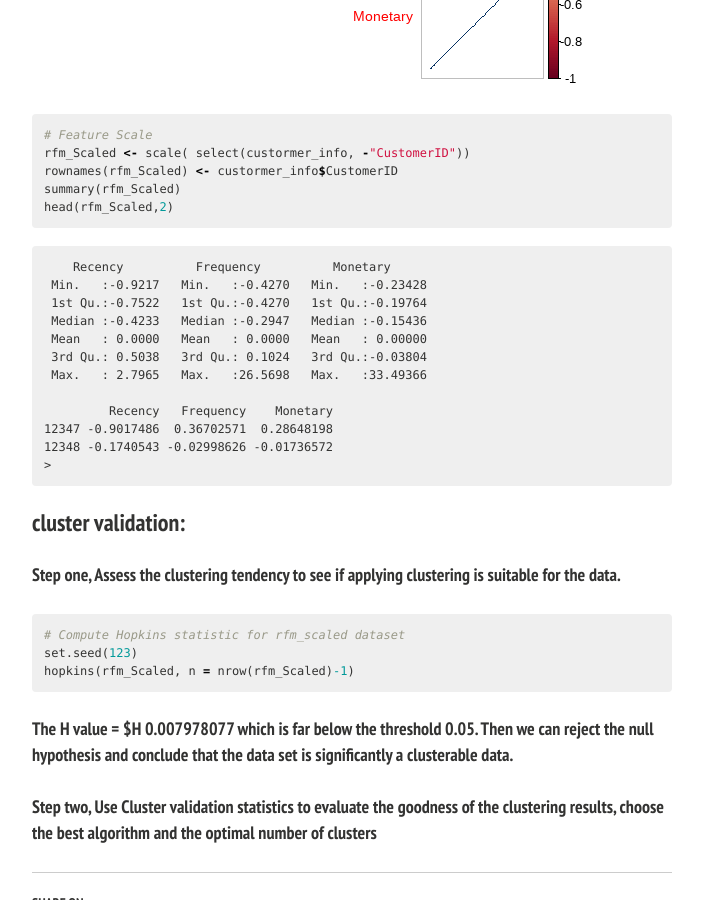
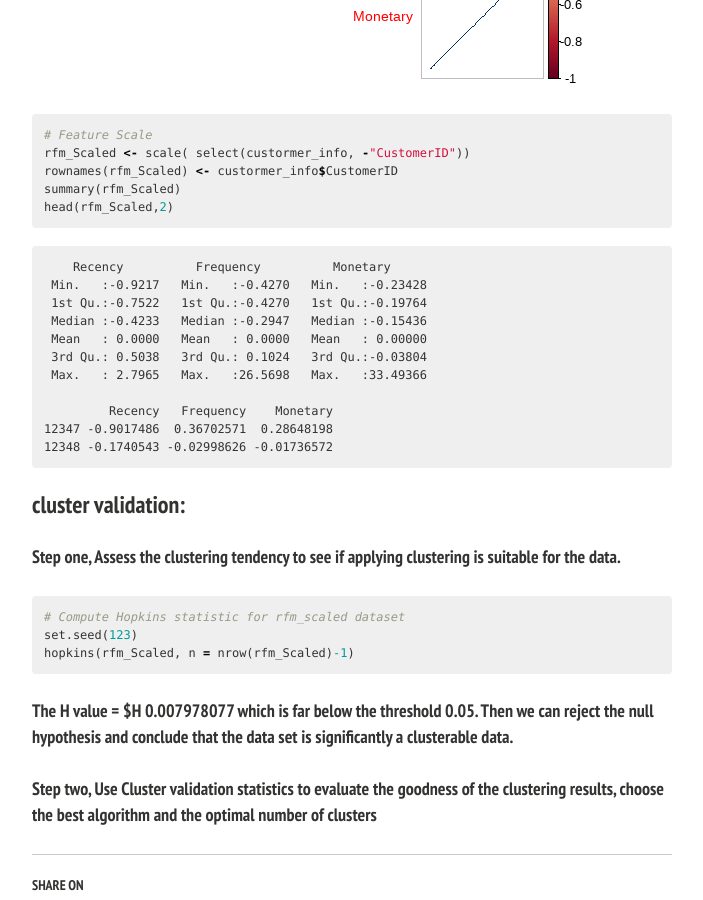
Before and after one commit to Janzhuj/janzhuj.github.io, a Jekyll site: the page built from _posts/2023-07-22-Online-Store-Customer-Segmentation.md, in a window 1280 px wide and 900 px high, scrolled down 17834 px. Shown: the whole window, without its empty margins (288-991 px from the left). Built offline with Jekyll 4.4.1, drawn with Linux system fonts in a browser that asks for light colours; nearby versions of some CDN libraries; library files that are not in the unit come from our copies; comment, search, counter and statistics services are not loaded.

Commit message:
Update 2023-07-22-Online-Store-Customer-Segmentation.md

```diff
--- a/_posts/2023-07-22-Online-Store-Customer-Segmentation.md
+++ b/_posts/2023-07-22-Online-Store-Customer-Segmentation.md
@@ -464,7 +464,7 @@ head(rfm_Scaled,2)
          Recency   Frequency    Monetary
 12347 -0.9017486  0.36702571  0.28648198
 12348 -0.1740543 -0.02998626 -0.01736572
-> {% endhighlight %}
+{% endhighlight %}
 
 ### cluster validation:
 
```
